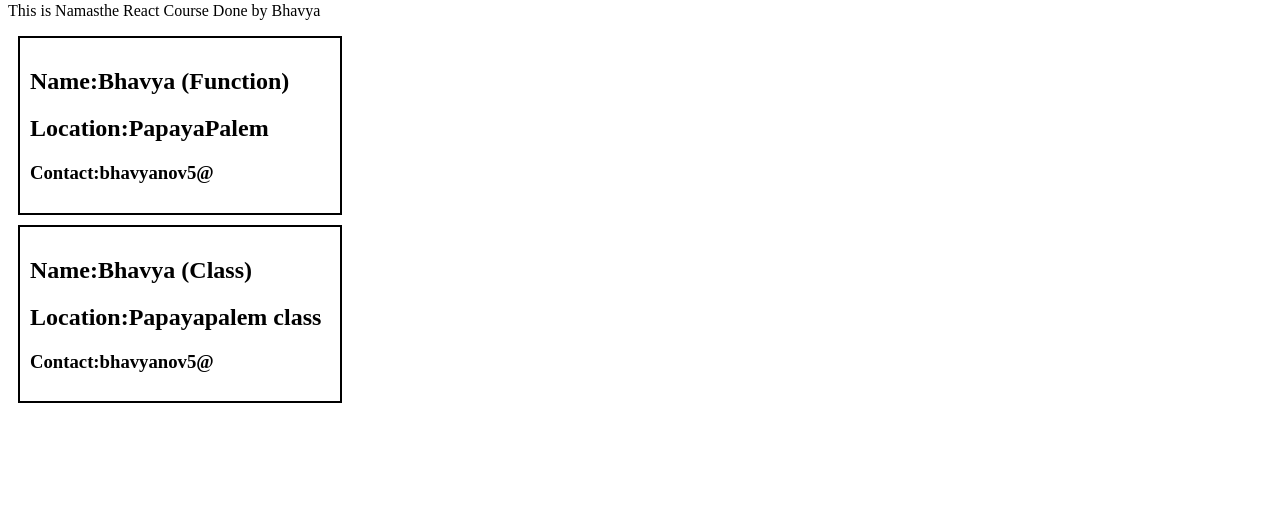
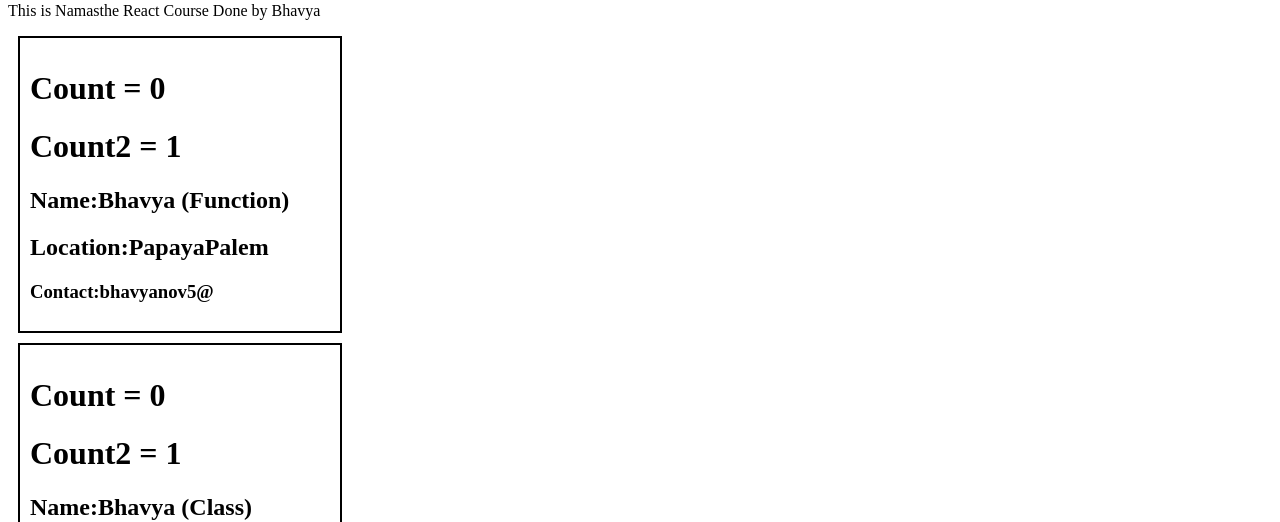
Before and after one commit to bhavya970/Namasthe-React, a React (Vite) app: page /about in a window 1280 px wide. Shown: the part 204-726 px from the top of the page. Built offline with nearby package versions, Linux system fonts and the light colour scheme.

Commit message:
StateVariables

```diff
--- a/src/components/User.js
+++ b/src/components/User.js
@@ -1,5 +1,11 @@
+import { useState } from "react";
+
 const User = ({ name }) => {
+    const [count] = useState(0);
+    const [count2] = useState(1);
     return <div className="user-card">
+        <h1>Count = {count}</h1>
+        <h1>Count2 = {count2}</h1>
         <h2>Name:{name}</h2>
         <h2>Location:PapayaPalem</h2>
         <h3>Contact:bhavyanov5@</h3>
--- a/src/components/UserClass.js
+++ b/src/components/UserClass.js
@@ -3,10 +3,18 @@
 class UserClass extends React.Component {
     constructor(props) {
         super(props);
+
+        this.state = {
+            count : 0,
+            count2 : 1
+        };
     }
     render() {
         const {name , location} = this.props;
+        const {count , count2} = this.state;
         return <div className="user-card">
+        <h1>Count = {count}</h1>
+        <h1>Count2 = {count2}</h1>
         <h2>Name:{name}</h2>
         <h2>Location:{location}</h2>
         <h3>Contact:bhavyanov5@</h3>
```
